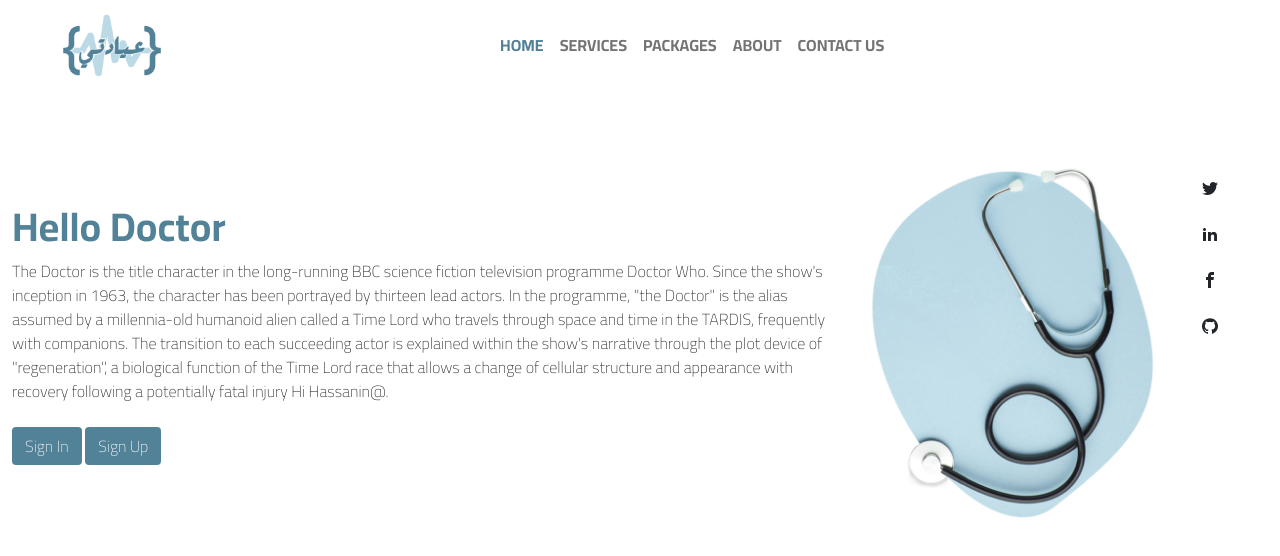
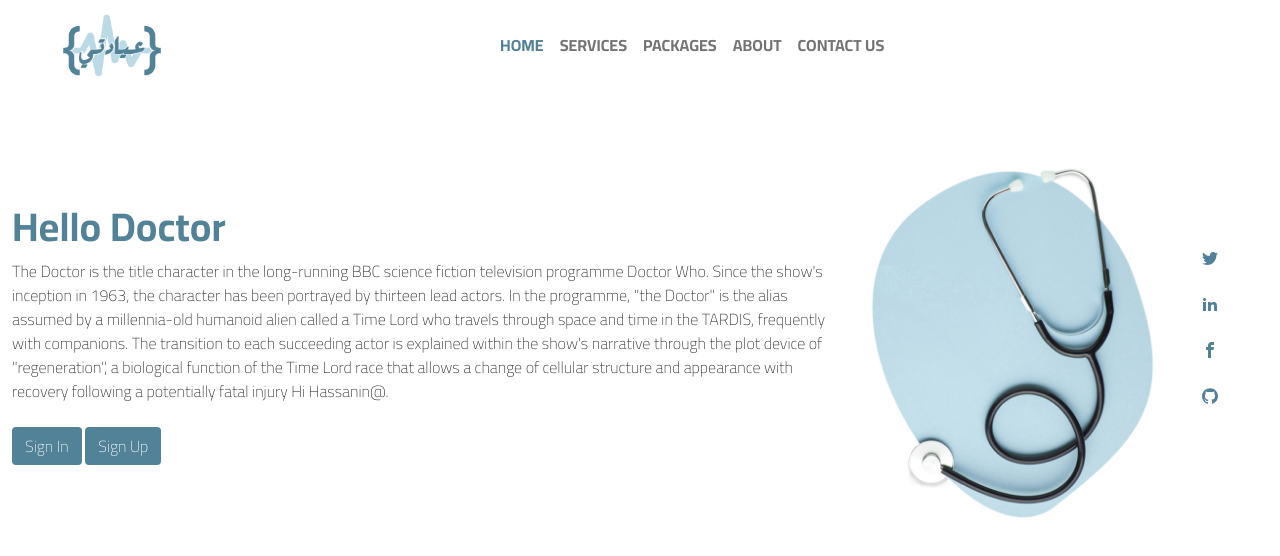
Before and after one commit to a-hassanein/Clinic-System, a React (Create React App) app: page / in a window 1280 px wide. Shown: the top 556 px of the page. Built offline with nearby package versions, Linux system fonts and the light colour scheme.

Commit message:
coler icon

```diff
--- a/src/Components/header.js
+++ b/src/Components/header.js
@@ -37,14 +37,15 @@ const Home = () => {
             </div>
           </div>
           <div className="col-3"><img className="d-none d-lg-block" src={require('../Images/Home_img.png')} alt='...img' width={'100%'} /></div>
-          <div className='col-1'>
+          <div className='col-1' style={{marginTop:"70px"}}>
             <div className="d-none d-lg-block">
 
               <a
                 href="https://twitter.com/?logout=1639488448834"
                 className="btn btn-floating m-1"
               >
-                <i>
+                <i style={{color:'var(--first_color)'}}>
+
                   <ImTwitter />
                 </i>
               </a>
@@ -52,7 +53,7 @@ const Home = () => {
                 href="https://www.linkedin.com/feed/"
                 className="btn  btn-floating m-1"
               >
-                <i>
+                    <i style={{color:'var(--first_color)'}}>
                   <ImLinkedin2 />
                 </i>
               </a>
@@ -60,7 +61,7 @@ const Home = () => {
                 href="https://www.facebook.com/profile.php?id=100035313377270"
                 className="btn  btn-floating m-1"
               >
-                <i>
+               <i style={{color:'var(--first_color)'}}>
                   <ImFacebook />
                 </i>
               </a>
@@ -69,7 +70,7 @@ const Home = () => {
                 href="https://github.com/Ahmedxd199/"
                 className="btn btn-floating m-1"
               >
-                <i>
+              <i style={{color:'var(--first_color)'}}>
                   <ImGithub />
                 </i>
               </a>
```
